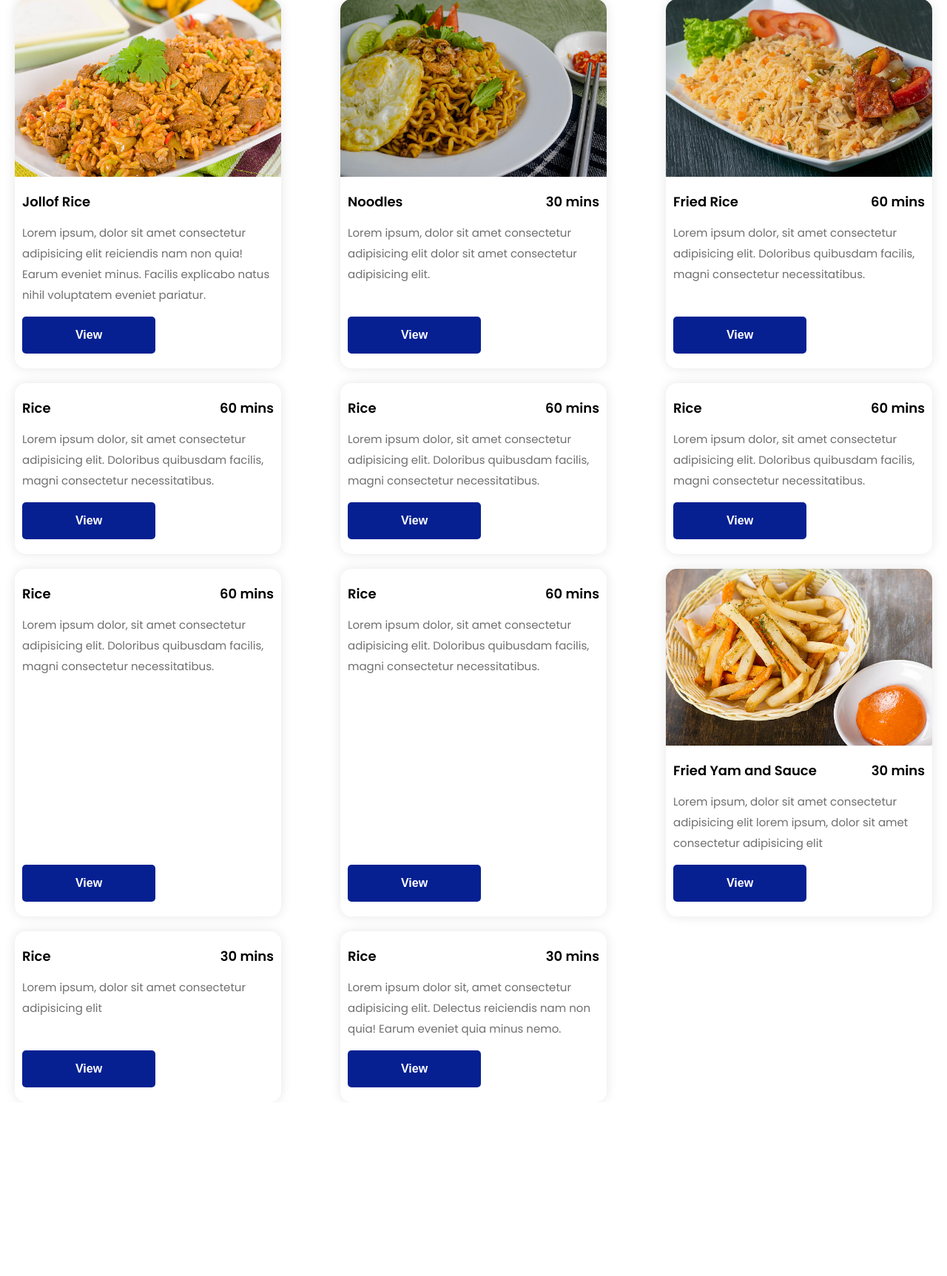
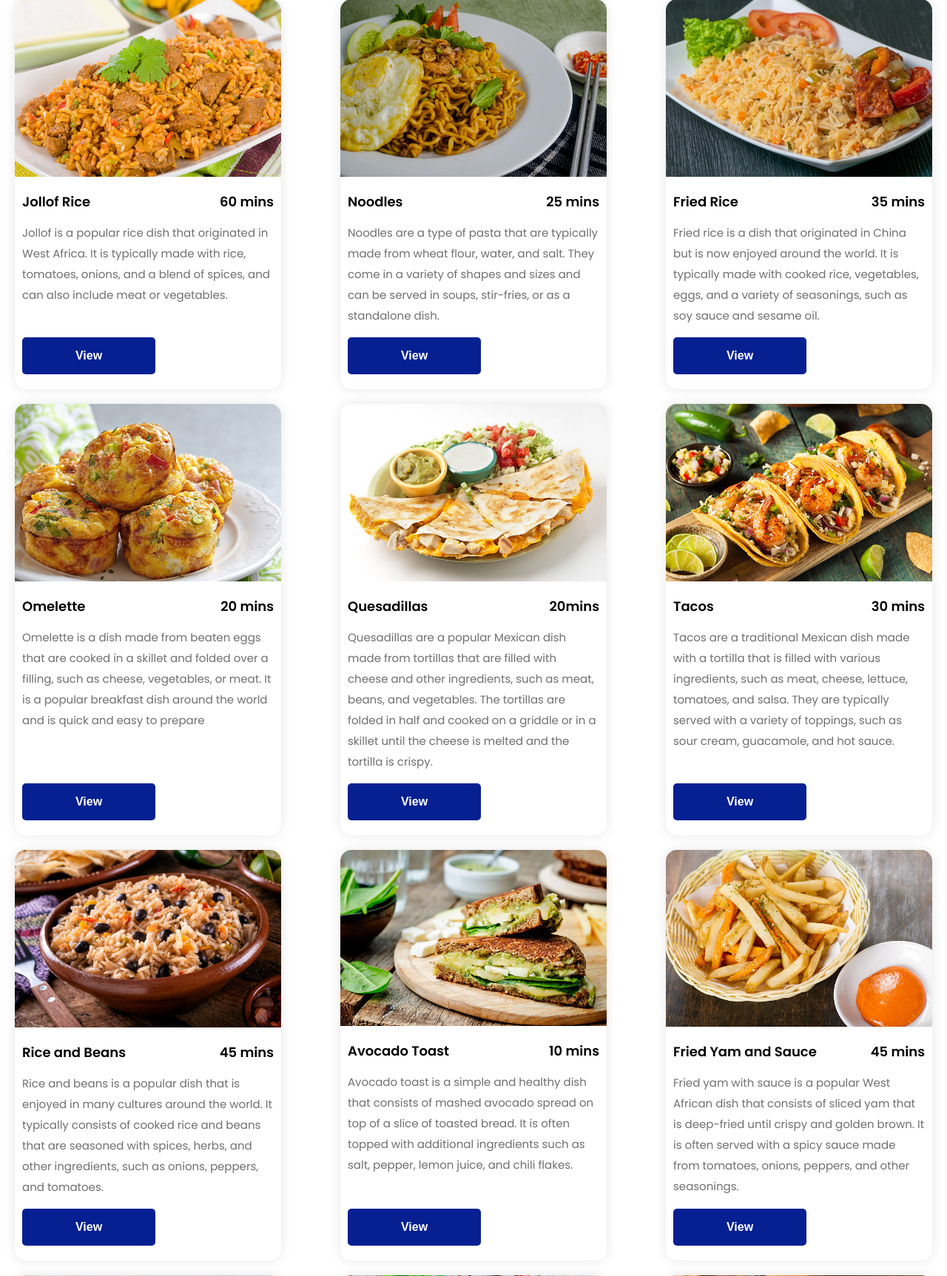
Before and after one commit to pyfiadonkor1/CampusCare365, a Flask app: page /meal-mate in a window 1280 px wide. Shown: the part 289-2014 px from the top of the page at 74% size. Before the commit the page ends 1759 px from the top, so only its background shows below. Run offline with Flask 3, Linux system fonts and the light colour scheme; a user stored in the database is signed in; some libraries are stand-ins or nearby versions.

Commit message:
Added more food stuffs to recipes and also added descriptions

```diff
--- a/templates/meal.html
+++ b/templates/meal.html
@@ -60,8 +60,9 @@
             <div class="details">
                 <div class="details-sub">
                     <h5>Jollof Rice</h5>
+                    <h5 class="price"> 60 mins </h5>
                 </div>
-                <p>Lorem ipsum, dolor sit amet consectetur adipisicing elit reiciendis nam non quia! Earum eveniet minus. Facilis explicabo natus nihil voluptatem eveniet pariatur.</p>
+                <p>Jollof is a popular rice dish that originated in West Africa. It is typically made with rice, tomatoes, onions, and a blend of spices, and can also include meat or vegetables.</p>
                 <button>View</button>
             </div>
         </div>
@@ -71,9 +72,9 @@
             <div class="details">
                 <div class="details-sub">
                     <h5>Noodles</h5>
-                    <h5 class="price"> 30 mins </h5>
+                    <h5 class="price"> 25 mins </h5>
                 </div>
-                <p>Lorem ipsum, dolor sit amet consectetur adipisicing elit dolor sit amet consectetur adipisicing elit.</p>
+                <p>Noodles are a type of pasta that are typically made from wheat flour, water, and salt. They come in a variety of shapes and sizes and can be served in soups, stir-fries, or as a standalone dish.</p>
                 <button>View</button>
             </div>
         </div>
@@ -83,64 +84,64 @@
             <div class="details">
                 <div class="details-sub">
                     <h5>Fried Rice</h5>
-                    <h5 class="price"> 60 mins </h5>
+                    <h5 class="price"> 35 mins </h5>
                 </div>
-                <p>Lorem ipsum dolor, sit amet consectetur adipisicing elit. Doloribus quibusdam facilis, magni consectetur necessitatibus.</p>
+                <p> Fried rice is a dish that originated in China but is now enjoyed around the world. It is typically made with cooked rice, vegetables, eggs, and a variety of seasonings, such as soy sauce and sesame oil.</p>
                 <button>View</button>
             </div>
         </div>
         <div class="food-items">
-            <img src="">
+            <img src="static/pictures/Omelette.jpg">
             <div class="details">
                 <div class="details-sub">
-                    <h5>Rice</h5>
-                    <h5 class="price"> 60 mins </h5>
+                    <h5>Omelette</h5>
+                    <h5 class="price"> 20 mins </h5>
                 </div>
-                <p>Lorem ipsum dolor, sit amet consectetur adipisicing elit. Doloribus quibusdam facilis, magni consectetur necessitatibus.</p>
+                <p>Omelette is a dish made from beaten eggs that are cooked in a skillet and folded over a filling, such as cheese, vegetables, or meat. It is a popular breakfast dish around the world and is quick and easy to prepare</p>
                 <button>View</button>
             </div>
         </div>
         <div class="food-items">
-            <img src="">
+            <img src="static/pictures/Quesadillas.jpg">
             <div class="details">
                 <div class="details-sub">
-                    <h5>Rice</h5>
-                    <h5 class="price"> 60 mins </h5>
+                    <h5>Quesadillas</h5>
+                    <h5 class="price"> 20mins </h5>
                 </div>
-                <p>Lorem ipsum dolor, sit amet consectetur adipisicing elit. Doloribus quibusdam facilis, magni consectetur necessitatibus.</p>
+                <p>Quesadillas are a popular Mexican dish made from tortillas that are filled with cheese and other ingredients, such as meat, beans, and vegetables. The tortillas are folded in half and cooked on a griddle or in a skillet until the cheese is melted and the tortilla is crispy.</p>
                 <button>View</button>
             </div>
         </div>
         <div class="food-items">
-            <img src="">
+            <img src="static/pictures/Tacos.jpg">
             <div class="details">
                 <div class="details-sub">
-                    <h5>Rice</h5>
-                    <h5 class="price"> 60 mins </h5>
+                    <h5>Tacos</h5>
+                    <h5 class="price"> 30 mins </h5>
                 </div>
-                <p>Lorem ipsum dolor, sit amet consectetur adipisicing elit. Doloribus quibusdam facilis, magni consectetur necessitatibus.</p>
+                <p>Tacos are a traditional Mexican dish made with a tortilla that is filled with various ingredients, such as meat, cheese, lettuce, tomatoes, and salsa. They are typically served with a variety of toppings, such as sour cream, guacamole, and hot sauce. </p>
                 <button>View</button>
             </div>
         </div>
         <div class="food-items">
-            <img src="">
+            <img src="static/pictures/Rice&Beans.jpg">
             <div class="details">
                 <div class="details-sub">
-                    <h5>Rice</h5>
-                    <h5 class="price"> 60 mins </h5>
+                    <h5>Rice and Beans</h5>
+                    <h5 class="price"> 45 mins </h5>
                 </div>
-                <p>Lorem ipsum dolor, sit amet consectetur adipisicing elit. Doloribus quibusdam facilis, magni consectetur necessitatibus.</p>
+                <p>Rice and beans is a popular dish that is enjoyed in many cultures around the world. It typically consists of cooked rice and beans that are seasoned with spices, herbs, and other ingredients, such as onions, peppers, and tomatoes.</p>
                 <button>View</button>
             </div>
         </div>
         <div class="food-items">
-            <img src="">
+            <img src="static/pictures/AvocadoToast.jpg">
             <div class="details">
                 <div class="details-sub">
-                    <h5>Rice</h5>
-                    <h5 class="price"> 60 mins </h5>
+                    <h5>Avocado Toast</h5>
+                    <h5 class="price"> 10 mins </h5>
                 </div>
-                <p>Lorem ipsum dolor, sit amet consectetur adipisicing elit. Doloribus quibusdam facilis, magni consectetur necessitatibus.</p>
+                <p>Avocado toast is a simple and healthy dish that consists of mashed avocado spread on top of a slice of toasted bread. It is often topped with additional ingredients such as salt, pepper, lemon juice, and chili flakes.</p>
                 <button>View</button>
             </div>
         </div>
@@ -150,37 +151,51 @@
             <div class="details">
                 <div class="details-sub">
                     <h5>Fried Yam and Sauce</h5>
-                    <h5 class="price"> 30 mins </h5>
+                    <h5 class="price"> 45 mins </h5>
                 </div>
-                <p>Lorem ipsum, dolor sit amet consectetur adipisicing elit lorem ipsum, dolor sit amet consectetur adipisicing elit</p>
+                <p>Fried yam with sauce is a popular West African dish that consists of sliced yam that is deep-fried until crispy and golden brown. It is often served with a spicy sauce made from tomatoes, onions, peppers, and other seasonings.</p>
                 <button>View</button>
             </div>
         </div>
 
         <div class="food-items">
-            <img src="">
+            <img src="static/pictures/Breakfast burrito.jpg">
 
             <div class="details">
                 <div class="details-sub">
-                    <h5>Rice</h5>
-                    <h5 class="price"> 30 mins </h5>
+                    <h5>Breakfast burrito</h5>
+                    <h5 class="price"> 20 mins </h5>
                 </div>
-                <p>Lorem ipsum, dolor sit amet consectetur adipisicing elit</p>
+                <p>A breakfast burrito is a popular Tex-Mex dish that consists of a flour tortilla filled with scrambled eggs, cheese, and other ingredients, such as bacon, sausage, potatoes, and vegetables. It is often served with salsa or other toppings.</p>
                 <button>View</button>
             </div>
         </div>
 
         <div class="food-items">
-            <img src="">
+            <img src="static/pictures/Chocolate mug cake.jpg">
             <div class="details">
                 <div class="details-sub">
-                    <h5>Rice</h5>
-                    <h5 class="price"> 30 mins </h5>
+                    <h5>Chocolate mug cake</h5>
+                    <h5 class="price"> 3 mins </h5>
                 </div>
-                <p>Lorem ipsum dolor sit, amet consectetur adipisicing elit. Delectus reiciendis nam non quia! Earum eveniet quia minus nemo.</p>
+                <p>A chocolate mug cake is a quick and easy dessert that can be made in a microwave. It usually consists of flour, sugar, cocoa powder, baking powder, milk, and oil mixed together in a mug and microwaved until cooked through.</p>
                 <button>View</button>
             </div>
         </div>
+
+
+        <div class="food-items">
+            <img src="static/pictures/Fruit salad.jpg">
+            <div class="details">
+                <div class="details-sub">
+                    <h5>Fruit Salad</h5>
+                    <h5 class="price"> 15 mins </h5>
+                </div>
+                <p>A fruit salad is a healthy and refreshing dish made from a variety of chopped fruits, such as strawberries, blueberries, kiwi, and pineapple. It is often served with a dressing made from honey, lime juice, and mint.</p>
+                <button>View</button>
+            </div>
+        </div>
+
     </div>
     <script src="static/script/meal.js"></script>
 </body>
```
Also changed, not shown: campuscaredb.db, templates/static/pictures/AvocadoToast.jpg (added), templates/static/pictures/Breakfast burrito.jpg (added), templates/static/pictures/Chocolate mug cake.jpg (added), templates/static/pictures/Fruit salad.jpg (added), templates/static/pictures/Omelette.jpg (added), templates/static/pictures/Quesadillas.jpg (added), templates/static/pictures/Rice&Beans.jpg (added), templates/static/pictures/Tacos.jpg (added).
